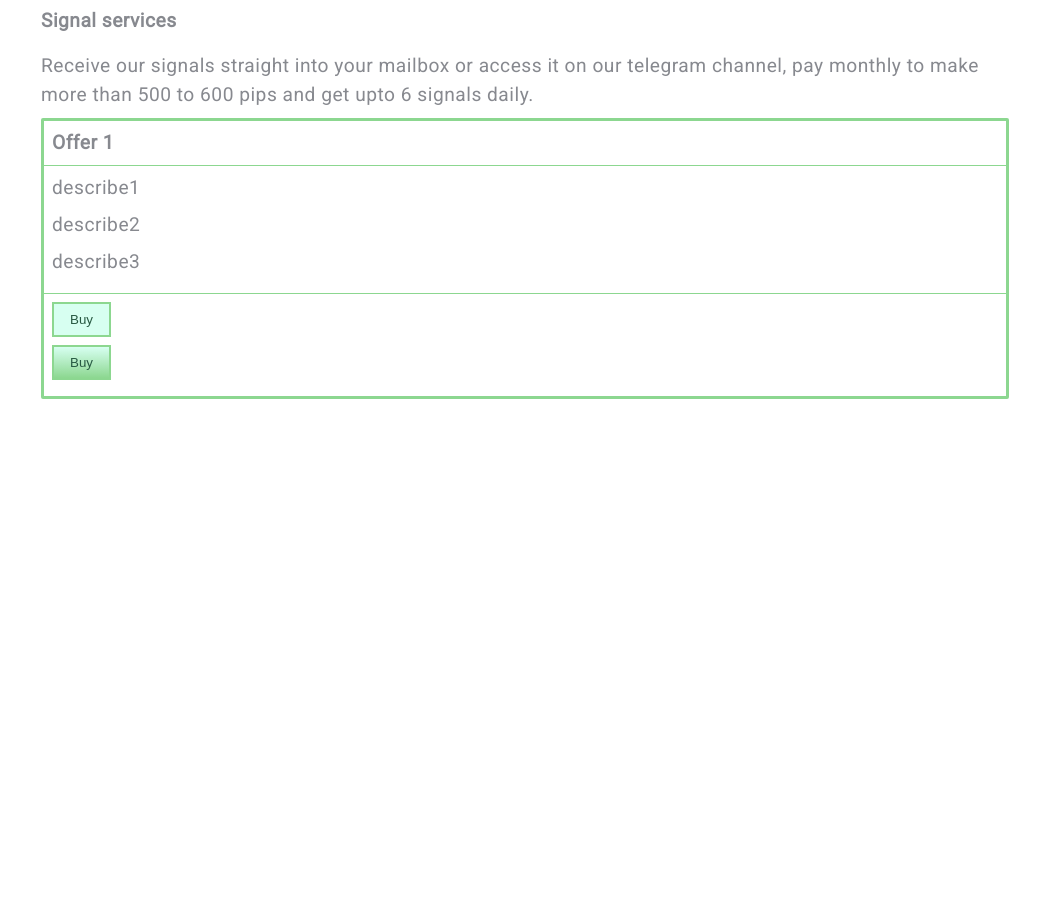
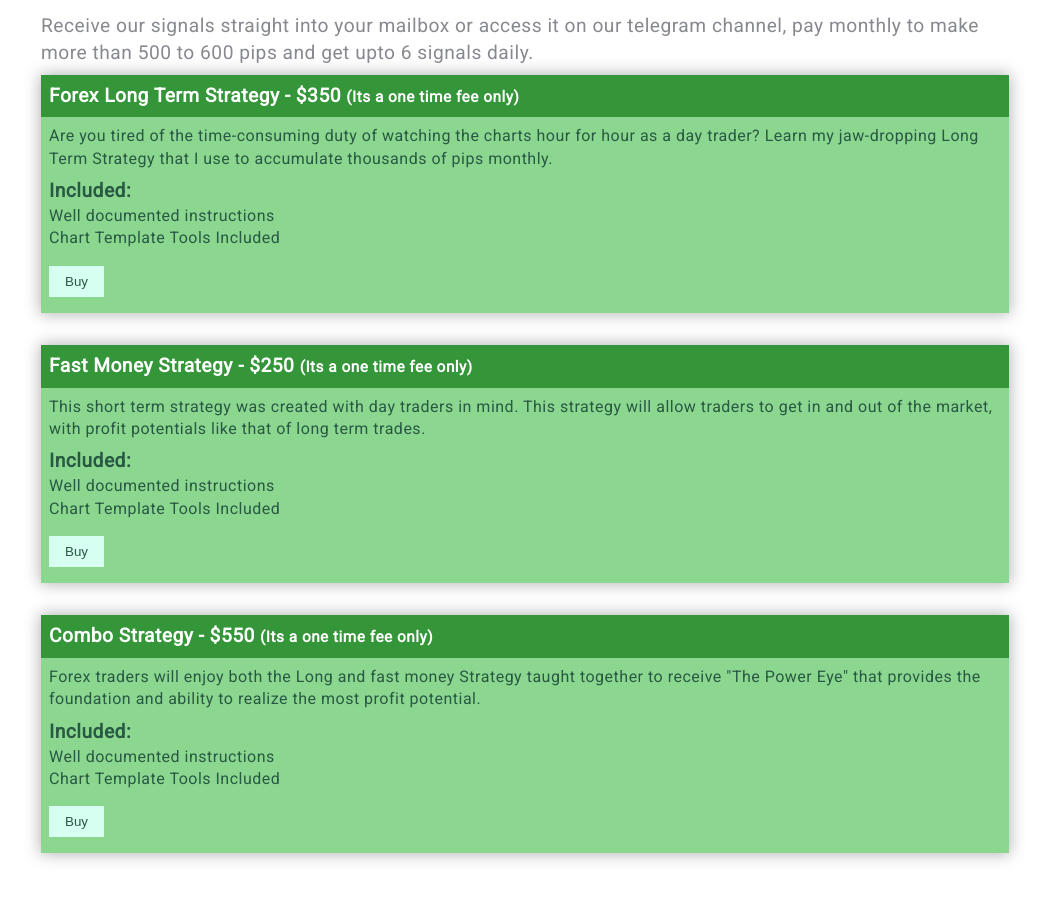
Before and after one commit to ArunHub/arunhub.github.io, a plain HTML site: page veltrade/index.html in a window 1280 px wide. Shown: the part 1592-2492 px from the top of the page, without its empty margins (115-1164 px from the left). Before the commit the page ends 2007 px from the top, so only its background shows below. Drawn offline with Linux system fonts and the light colour scheme.

Commit message:
strategy boxes working

```diff
--- a/veltrade/index.html
+++ b/veltrade/index.html
@@ -99,11 +99,17 @@
   <p>We endeavor to offer the range of services required by an extensive client base, whether corporate or individual. We will give you the education in Forex that you desire. So that you can take this, and implement it into your trading.</p>
 
   <h4>Get Trained (TRADING  DOESN'T HAVE TO BE SO HARD)</h4>
-  <p>We train you to be pro trader, Also we teach you all commodity,shares,currency forex market with life time support</p>
-  <p>Our Forex Training provide Forex training the very easy way. Simply put, our clients can enjoy having Forex explained in layman’s terms and NOT being overwhelmed with a bunch of flam or unnecessary information about the market that’ll leave them confused.</p>
-  <p>We focus on teaching our clients individually and makes professional trader in financial markets, and the world’s largest banks techniques to assure a profitable trading journey.</p>
-  <p>Trading is a business that is needed in the development of self-control skills, money management skills and analytical skills.</p>
-  <blockquote>VelTrade Finally make you an professional trader in Financial Markets.</blockquote>
+ <div class="row">
+    <div class="col">
+      <p>We train you to be pro trader, Also we teach you all commodity,shares,currency forex market with life time support</p>
+         <p>Our Forex Training provide Forex training the very easy way. Simply put, our clients can enjoy having Forex explained in layman’s terms and NOT being overwhelmed with a bunch of flam or unnecessary information about the market that’ll leave them confused.</p>
+         <p>We focus on teaching our clients individually and makes professional trader in financial markets, and the world’s largest banks techniques to assure a profitable trading journey.</p>
+         <p>Trading is a business that is needed in the development of self-control skills, money management skills and analytical skills.</p>
+    </div>
+  <div class="col col-2">
+    <blockquote>VelTrade finally make you an professional trader in Financial Markets.</blockquote>
+  </div>
+ </div>
     <h4>Managed Account</h4>
   <p>Don't have time for trading? no worries we will manage your account if you choose one of our preferred broker for free.</p>
   <h4>Signal services</h4>
@@ -112,18 +118,62 @@
 
   <div class="board">
     <div class="board__head">
-      <h4>Offer 1</h4>
+      <h4>Forex Long Term Strategy - <span>$350 <small>(Its a one time fee only)</small></span></h4>
     </div>
     <div class="board__body">
-      <p>describe1</p>
-      <p>describe2</p>
-      <p>describe3</p>
+      <p>Are you tired of the time-consuming duty of watching the charts hour for hour as a day trader? Learn my jaw-dropping Long Term Strategy that I use to accumulate thousands of pips monthly.</p>
+      <div class="strong">
+        Included:
+      </div>
+      <ul>
+        <li>Well documented instructions</li>
+        <li>Chart Template Tools Included</li>
+      </ul>
     </div>
     <div class="board__foot">
       <button class="btn btn__prime">Buy</button>
-      <button class="btn btn__sec">Buy</button>
     </div>
   </div>
+
+    <div class="board">
+    <div class="board__head">
+      <h4>Fast Money Strategy - <span>$250 <small>(Its a one time fee only)</small></span></h4>
+    </div>
+    <div class="board__body">
+      <p>This short term strategy was created with day traders in mind. This strategy will allow traders to get in and out of the market, with profit potentials like that of long term trades.</p>
+      <div class="strong">
+        Included:
+      </div>
+      <ul>
+        <li>Well documented instructions</li>
+        <li>Chart Template Tools Included</li>
+      </ul>
+    </div>
+    <div class="board__foot">
+      <button class="btn btn__prime">Buy</button>
+    </div>
+  </div>
+
+  <div class="board">
+    <div class="board__head">
+      <h4>Combo Strategy - <span>$550 <small>(Its a one time fee only)</small></span></h4>
+    </div>
+    <div class="board__body">
+      <p>Forex traders will enjoy both the Long and fast money  Strategy taught together to receive "The Power  Eye" that provides the foundation and ability to realize the most profit potential.</p>
+      <div class="strong">
+        Included:
+      </div>
+      <ul>
+        <li>Well documented instructions</li>
+        <li>Chart Template Tools Included</li>
+      </ul>
+    </div>
+    <div class="board__foot">
+      <button class="btn btn__prime">Buy</button>
+    </div>
+  </div>
+
+
 </div>
       </main>
       <footer>
--- a/veltrade/scss/vel.scss
+++ b/veltrade/scss/vel.scss
@@ -40,7 +40,7 @@ footer, header, hgroup, menu, nav, section {
 
 body{
 	font-family: 'Roboto', sans-serif;
-	line-height:1.5;
+	line-height:1.4;
 	font-size:1.2rem;
 	color: #87898f;
 	letter-spacing: 0.5px;
@@ -96,6 +96,14 @@ figcaption{
 	font-size:1rem;
 }
 
+small{
+	font-size:80%;
+}
+
+.strong{
+	font-weight:bold;
+}
+
 blockquote{
 	position: relative;
 	padding:0 0 0 1rem;
@@ -112,6 +120,33 @@ blockquote{
 		background:$color4;
 	}
 }
+
+
+/*  btns  */
+
+.btn{
+        border: 0;
+        color: $color1;
+        display: block;
+        padding: 0.5rem 1rem;
+        cursor: pointer;
+        margin-bottom: .5rem;
+        transition: box-shadow 0.3s ease;
+
+        &:hover{
+        	box-shadow: 0 0 7px 2px rgba(0, 0, 0, 0.15);
+        }
+      }
+
+      .btn__prime{
+        background: $color4;
+      }
+
+      .btn__sec{
+        color: $color1;
+        /*linear-gradient(#c4efc6,#4be4b0)*/
+        background: linear-gradient($color4,$color3);
+      }
 
 /* custom styling */
 
@@ -164,6 +199,11 @@ main{
 .fourprinciples{
 	padding: 2rem 0;
 	background: cornsilk;
+
+	figure{
+  			width: 80%;
+  			margin:0 auto 10px;
+  		}
 }
 
 .row{
@@ -171,16 +211,20 @@ main{
 	flex-wrap:wrap;
 	align-items:stretch;
 
+	.col{
+		flex: 1;
 
-	.col{
+		&.col-2{
+			flex: 0 0 20%;
+		}
+
+	&.col-3{
 		flex: 0 0 25%;
 		padding: 1em;
   	text-align: center;
 
-  		figure{
-  			width: 80%;
-  			margin:0 auto 10px;
-  		}
+
+	}
 	}
 }
 
@@ -218,34 +262,30 @@ main{
  }
 
       .board{
-        border: 3px solid $color3;
-        border-radius: 2px;
+        background: $color3;
+  			color: $color1;
+  			 box-shadow: 0 0 15px 1px rgba(0, 0, 0, 0.3);
+  			   margin-bottom: 2rem;
+
+  			.board__head{
+					background:darken($color3,30%);
+  				h4{
+					color: white;
+	        margin: 0;
+  				}
+	      }
+
+	      .board__body{
+	      	p,ul li{
+	      		color: $color1;
+	      		font-size: 1rem;
+	      	}
+
+	      	.strong{
+	      		color: $color1;
+	      	}
+	      }
       }
       .board__head,.board__body,.board__foot{
         padding: 0.5rem;
       }
-      .board__head h4{
-        margin: 0;
-      }
-      .board__body,.board__foot{
-        border-top:1px solid $color3;
-      }
-
-      .btn{
-        border: 2px solid $color3;
-        color: $color1;
-        display: block;
-        padding: 0.5rem 1rem;
-        cursor: pointer;
-        margin-bottom: .5rem;
-      }
-
-      .btn__prime{
-        background: $color4;
-      }
-
-      .btn__sec{
-        color: $color1;
-        /*linear-gradient(#c4efc6,#4be4b0)*/
-        background: linear-gradient($color4,$color3);
-      }
```
Also changed, not shown: veltrade/css/vel.css, 1 other file.
